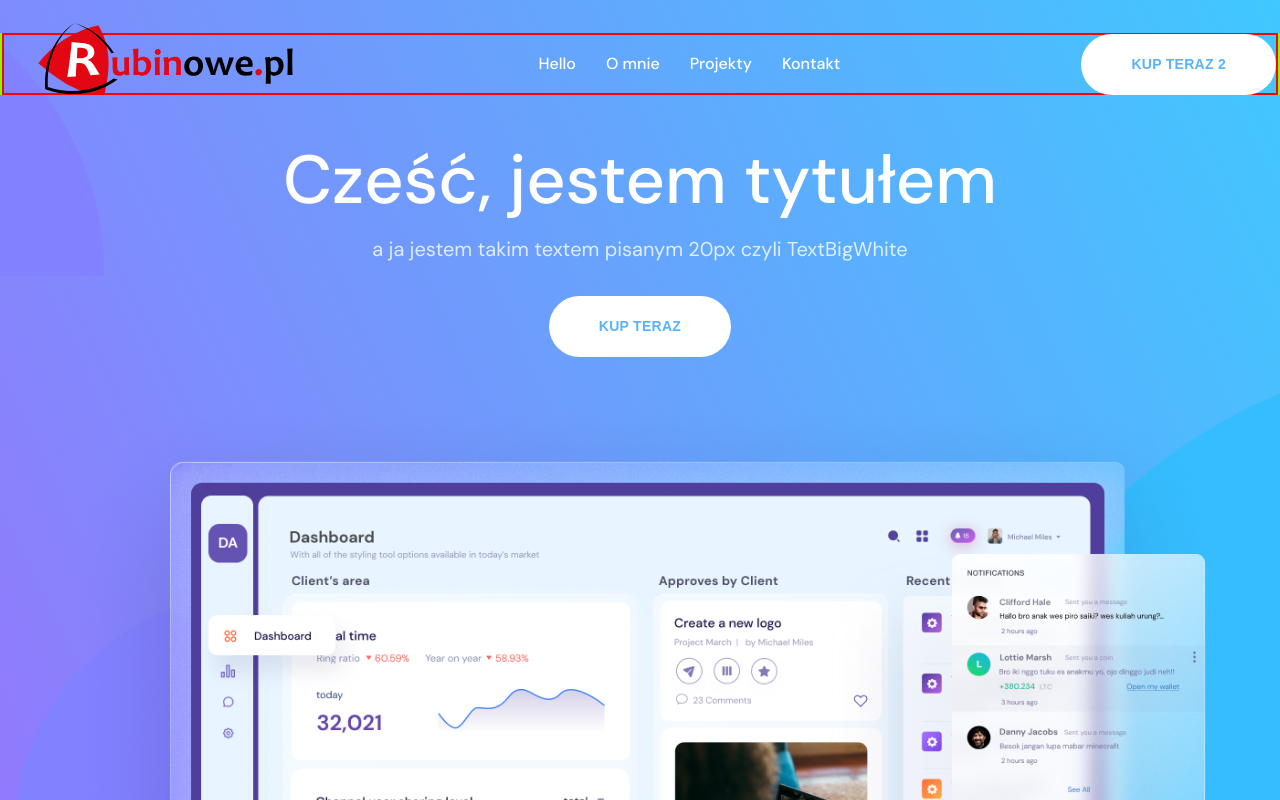
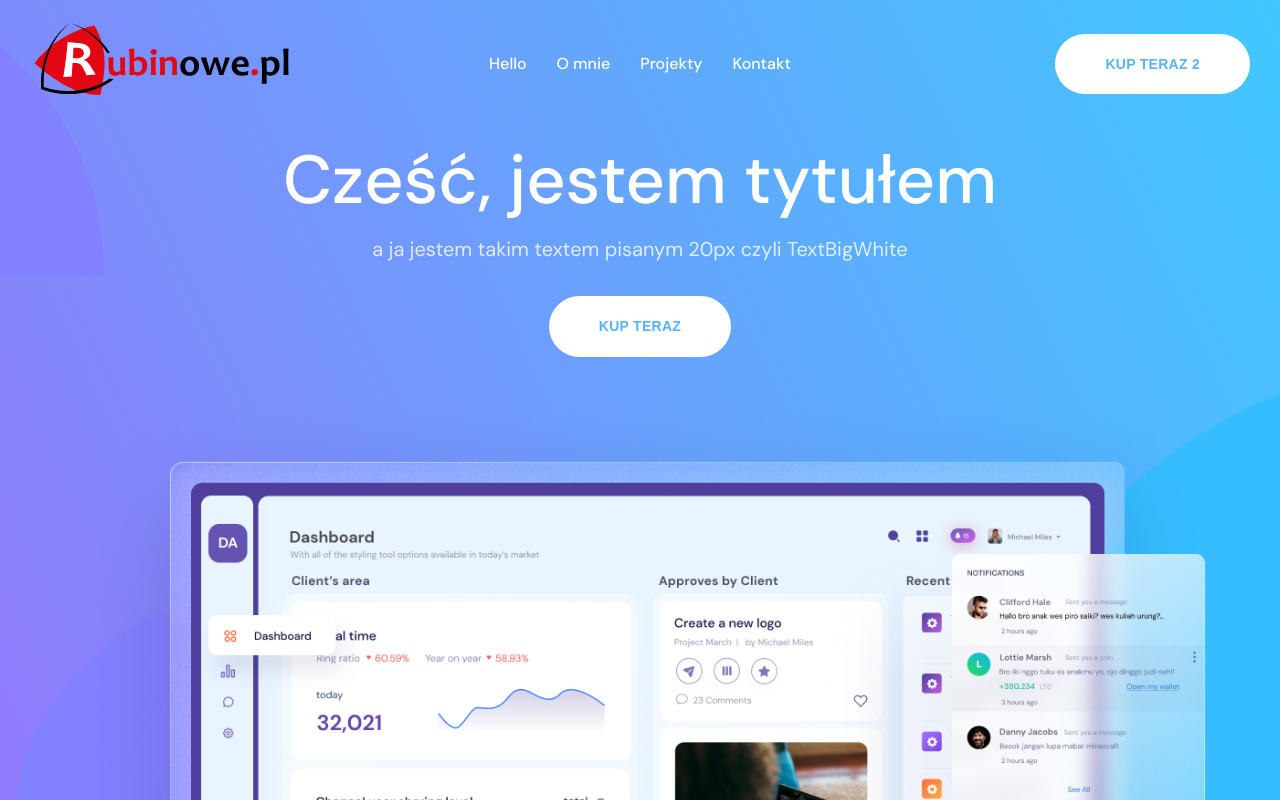
Before and after one commit to F-Agata/rubinowe, a Next.js app: page / in a window 1280 px wide. Shown: the top 800 px of the page. Built offline with nearby package versions, Linux system fonts and the light colour scheme.

Commit message:
fixed navigation styled

```diff
--- a/components/navigation/Navigation.js
+++ b/components/navigation/Navigation.js
@@ -25,7 +25,7 @@ const NavigationBasicStyle = styled.aside`
   display: flex;
   justify-content: center;
   z-index: 10;
-  border: 2px solid chartreuse;
+  //border: 2px solid green;
 `;
 
 const WrappNavigationShadow = styled(NavigationBasicStyle)`
@@ -50,7 +50,7 @@ const WrappNavigation = styled.div`
   display: flex;
   align-items: center;
   justify-content: space-between;
-  border: red 2px solid;
+  //border: red 2px solid;
 `;
 
 const WrappLogo = styled.div`
@@ -72,11 +72,13 @@ const WrappLogo = styled.div`
     }
   `};
   height: 60px;
+  width: 265px;
   margin-left: 30px;
   padding-top: 10px;
   text-align: left;
   display: flex;
   align-items: center;
+  //border: chartreuse 2px solid;
 `;
 
 const Logo = styled.img`
--- a/components/navigation/NavigationListBig.js
+++ b/components/navigation/NavigationListBig.js
@@ -54,11 +54,20 @@ const NavigationLink = styled.a`
   transition: 0.3s;
 `;
 
+const WrappBtnNB = styled.div`
+width: 265px;
+display: flex;
+justify-content: right;
+align-content: center;
+align-items: center;
+margin-right: 30px`
+
 const BtnNB = styled(Btn)`
-  // ${({ addShadow }) => css`
-    //   height: ${addShadow ? "50px" : "60px"};
-    //  padding: ${addShadow ? "10px 40px" : "20px 50px"};
-    //
+
+  ${({ addShadow }) => css`
+      height: ${addShadow ? "50px" : "60px"};
+     //padding: ${addShadow ? "10px 40px" : "20px 50px"};
+
   `};
 `;
 
@@ -78,7 +87,9 @@ const NavigationMainListBig = ({ menuItems, addShadow }) => {
           <NavigationUl>{menuItem}</NavigationUl>
         </NavigatioNav>
       </NavigationWrapp>
-      <BtnNB>kup teraz 2</BtnNB>
+      <WrappBtnNB>
+        <BtnNB addShadow={addShadow}>kup teraz 2</BtnNB>
+      </WrappBtnNB>
     </>
   );
 };
--- a/stylesjs/Btn.js
+++ b/stylesjs/Btn.js
@@ -1,8 +1,6 @@
 import styled, { css } from "styled-components";
 
-export const Btn = ({ ...rest }) => <StyledBtn {...rest} />;
-
-const StyledBtn = styled.button`
+export const Btn = styled.button`
   height: 61px;
   display: flex;
   flex-direction: row;
```
